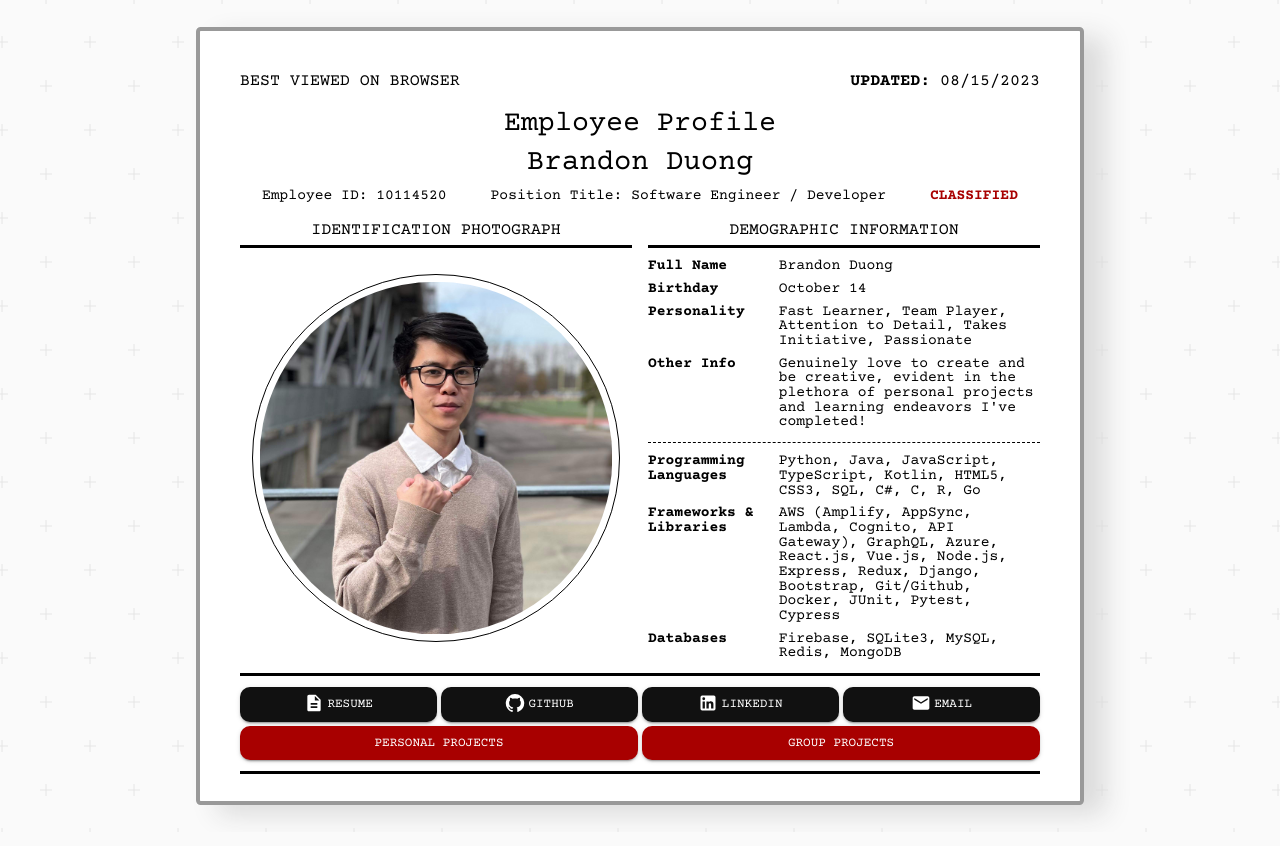
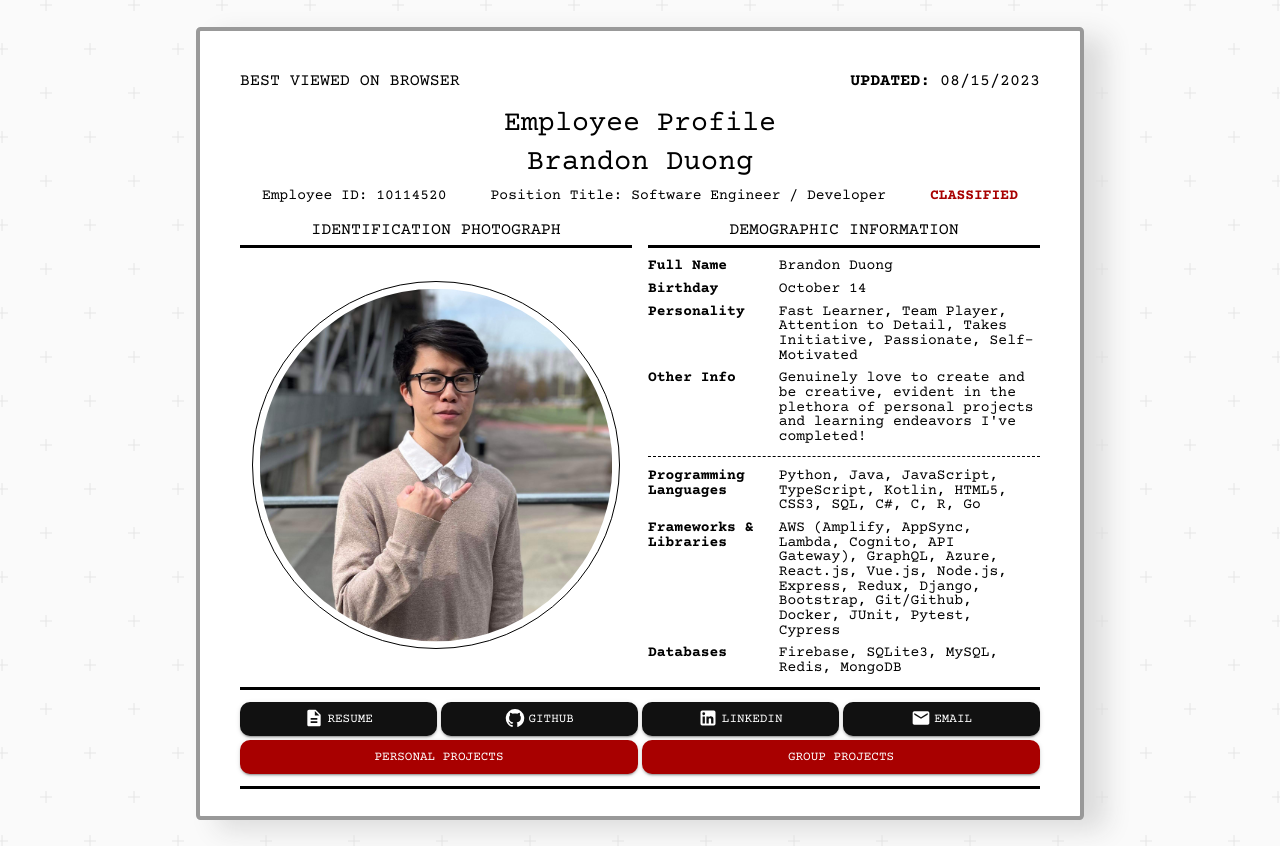
Before and after one commit to brandonduong/brandonduong-portfolio, a Next.js app: page / in a window 1280 px wide. Built offline with nearby package versions, Linux system fonts and the light colour scheme.

Commit message:
updated recursion

```diff
--- a/pages/index.js
+++ b/pages/index.js
@@ -23,7 +23,7 @@ export default function Home() {
     "Full Name": "Brandon Duong",
     Birthday: "October 14",
     Personality:
-      "Fast Learner, Team Player, Attention to Detail, Takes Initiative, Passionate",
+      "Fast Learner, Team Player, Attention to Detail, Takes Initiative, Passionate, Self-Motivated",
     "Other Info":
       "Genuinely love to create and be creative, evident in the plethora of personal projects and learning endeavors I've completed!",
   };
```
Also changed, not shown: public/personal/recursion/recursion1.png.
